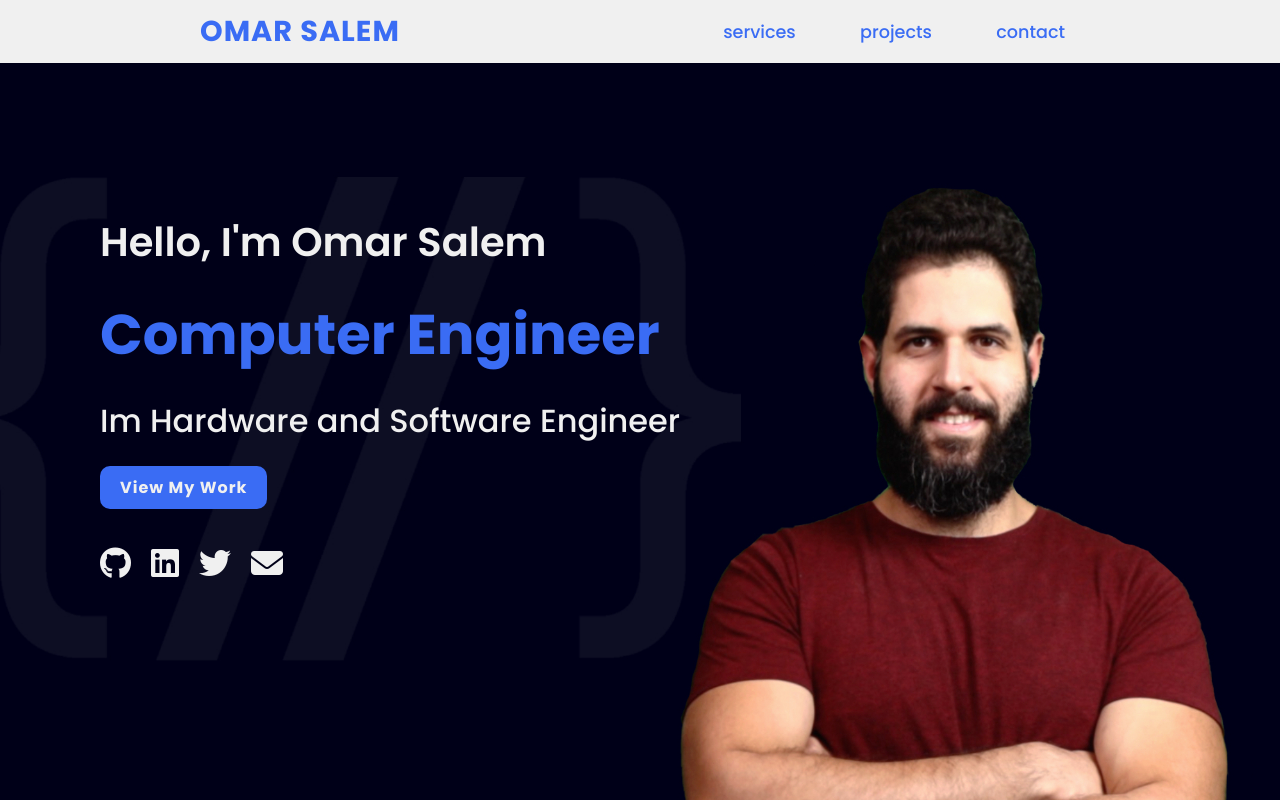
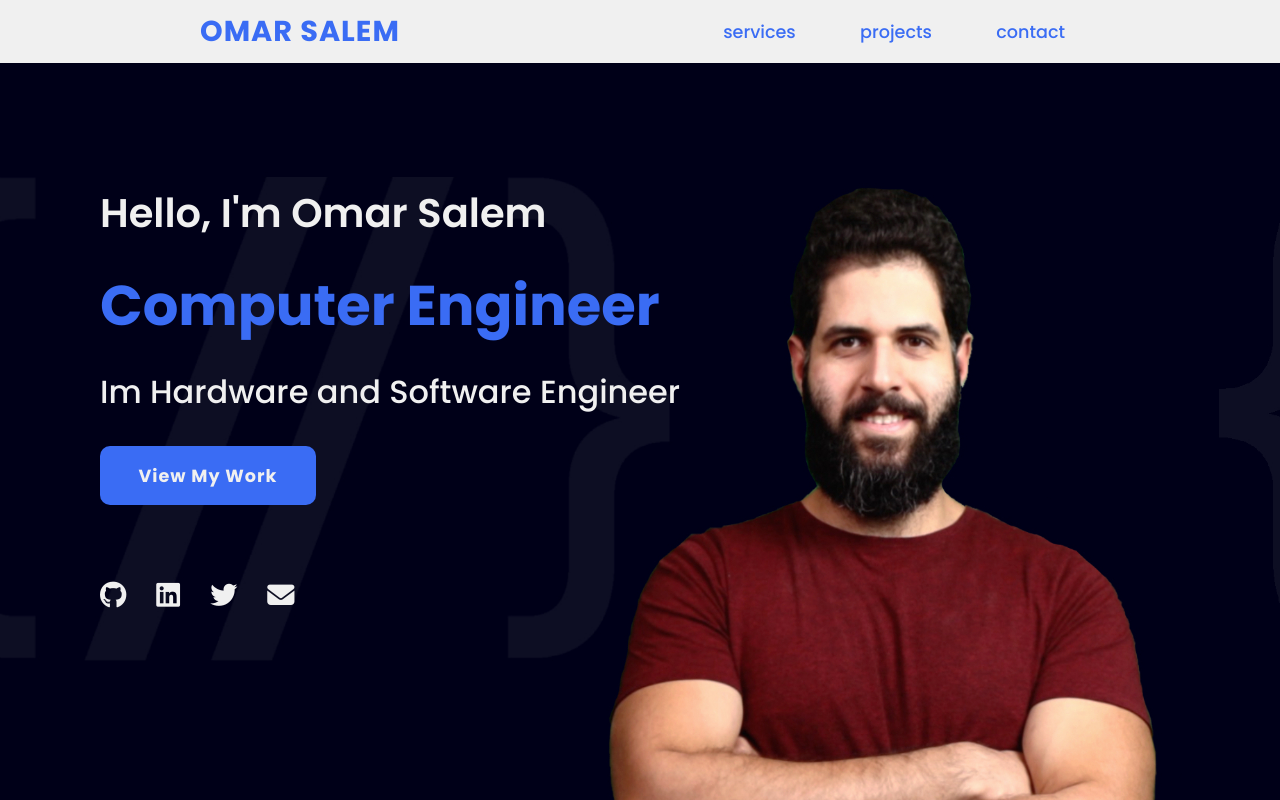
Before and after one commit to omersalem/portfoli-Website, a plain HTML site: page index.html in a window 1280 px wide. Drawn offline with Linux system fonts and the light colour scheme.

Commit message:
finished main section

```diff
--- a/style.css
+++ b/style.css
@@ -49,6 +49,9 @@ section{
     min-height: 100vh;
     background-image: url(img/background.jpeg);
     background-size: cover;
+    background-position: center;
+    background-attachment: fixed;
+
 }
 .main h3{
     font-size: 2.5rem;
@@ -72,13 +75,15 @@ section{
     text-decoration: none;
     color: #f0f0f0;
     border-radius: 10px;
-    padding: 10px 20px;
+    display: inline-block;
+    padding: 0.9375em 2.1875em; /* 15px 30px */
     margin-bottom: 30px;
     background-color: #3a6cf4;
     width: fit-content;
     min-width: 150px;
-    max-width: 200px;
+
     font-family: poppins, sans-serif;
+    font-size: 1.1em;
     text-align: center;
     font-weight: 700;
     letter-spacing: 1px;
@@ -101,8 +106,8 @@ section{
 .social-icons{
    display: flex;
     margin-top: 40px;
-    gap: 20px;
-    font-size: 2rem;
+    gap: 30px;
+    font-size: 1.7em;
 
 
 }
```
